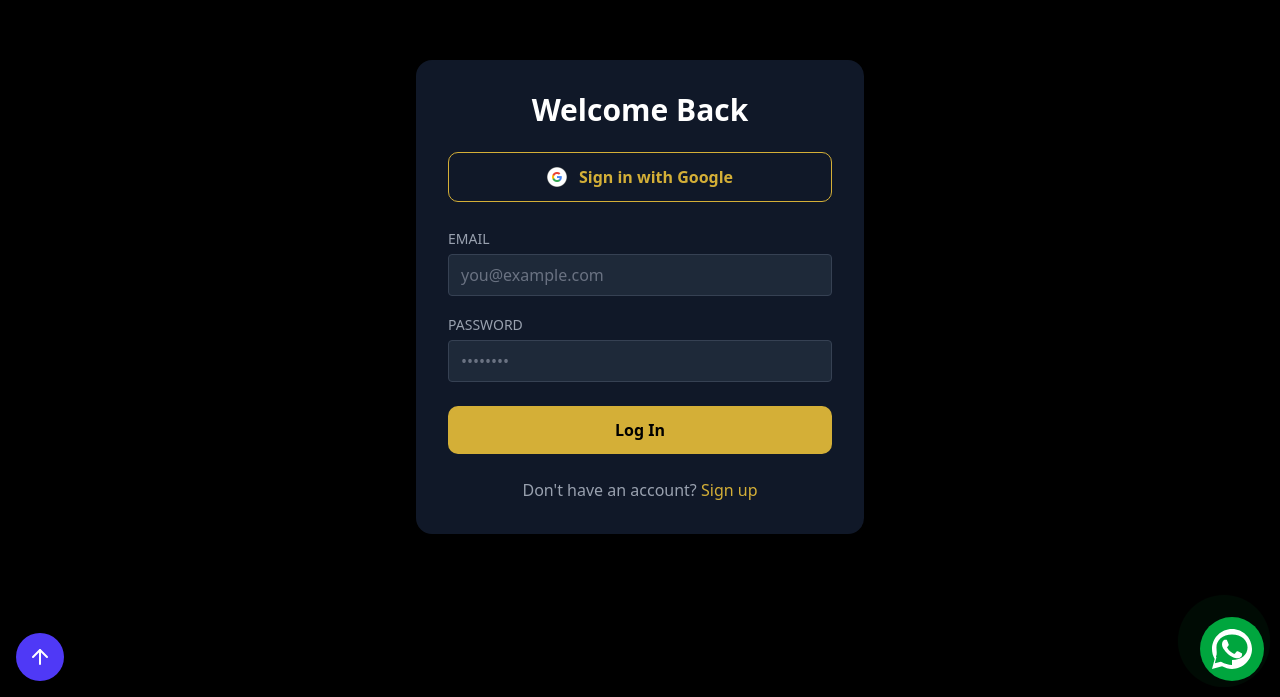
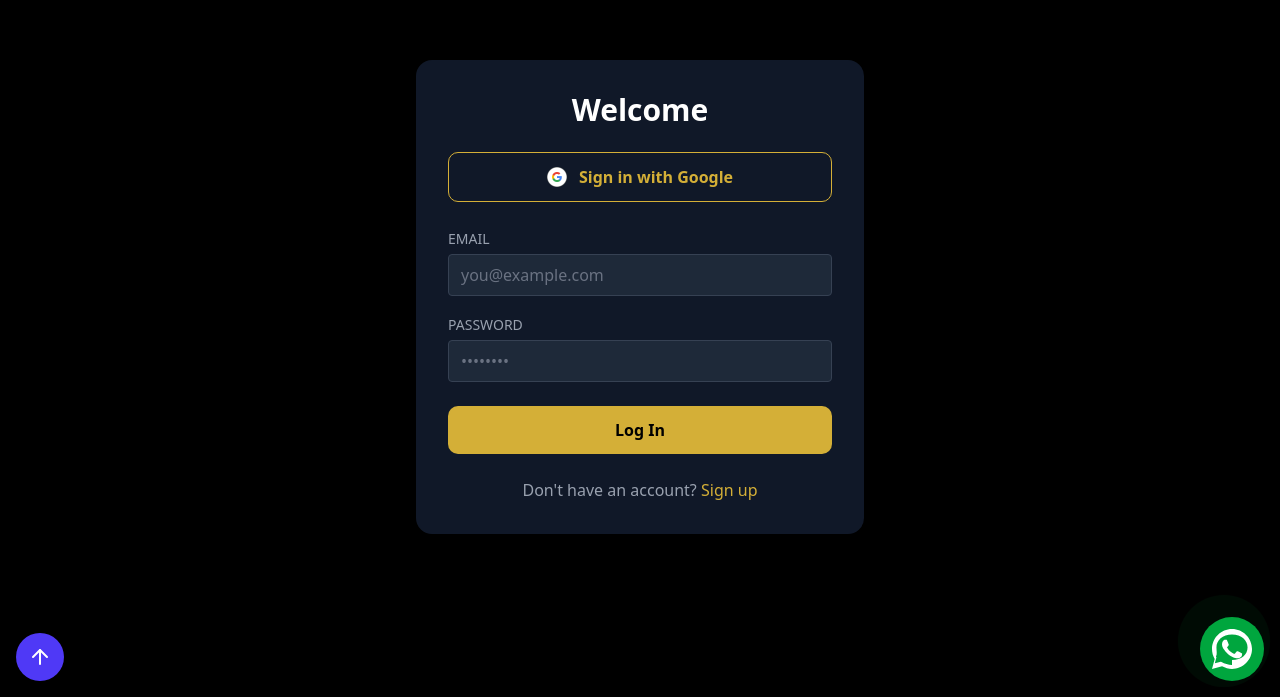
Before and after one commit to 0xSyntellect/v0-lp, a Next.js app: page /login in a window 1280 px wide. Shown: the part 103-800 px from the top of the page. Built offline with nearby package versions, Linux system fonts and the light colour scheme; no server answers.

Commit message:
text update

```diff
--- a/app/login/page.tsx
+++ b/app/login/page.tsx
@@ -46,7 +46,7 @@ export default function LoginPage() {
     <div className="flex items-center justify-center min-h-screen bg-black">
       <div className="bg-gray-900 bg-opacity-80 backdrop-blur-sm rounded-2xl p-8 w-full max-w-md shadow-2xl">
         <h1 className="text-3xl font-bold text-white mb-6 text-center">
-          Welcome Back
+          Welcome
         </h1>
         {error && (
           <div className="bg-red-800 text-red-300 px-4 py-2 rounded mb-4">
```
